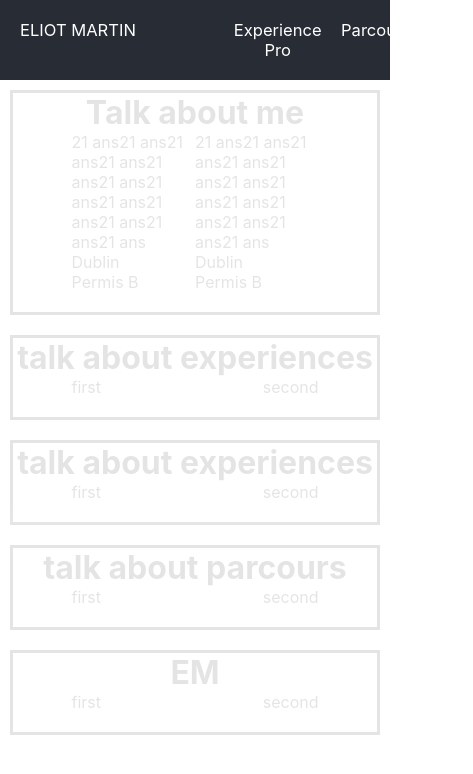
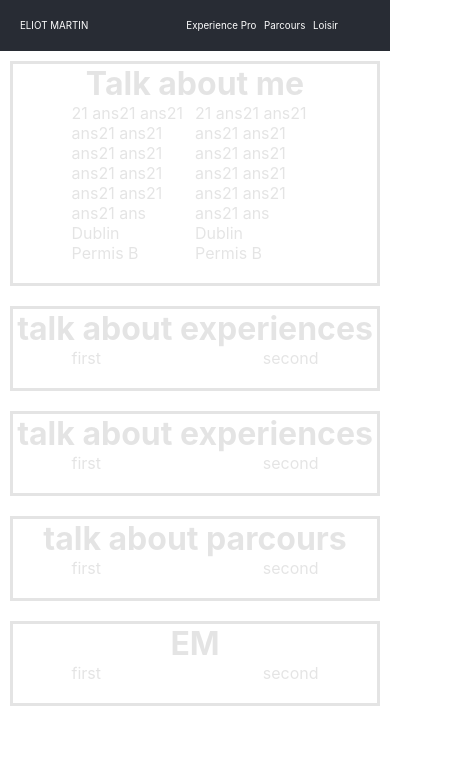
Before and after one commit to Eliotools/Curiculum, a React (Create React App) app: page / in a window 390 px wide. Shown: the top 774 px of the page, 473 px wide, since content can reach past the window. Built offline with nearby package versions, Linux system fonts and the light colour scheme.

Commit message:
fix header size

```diff
--- a/src/components/Header.css
+++ b/src/components/Header.css
@@ -1,3 +1,4 @@
+
 .Header {
   background-color: #282c34;
   flex-direction: column;
@@ -33,3 +34,13 @@
 .Title:hover {
   text-decoration: underline;
 }
+
+
+@media only screen and (max-width: 768px) {
+  .Title {
+    font-size: 2.5vw;
+  }
+  .Title + .Title{
+    padding-left: 2vw;
+  }
+}
```
